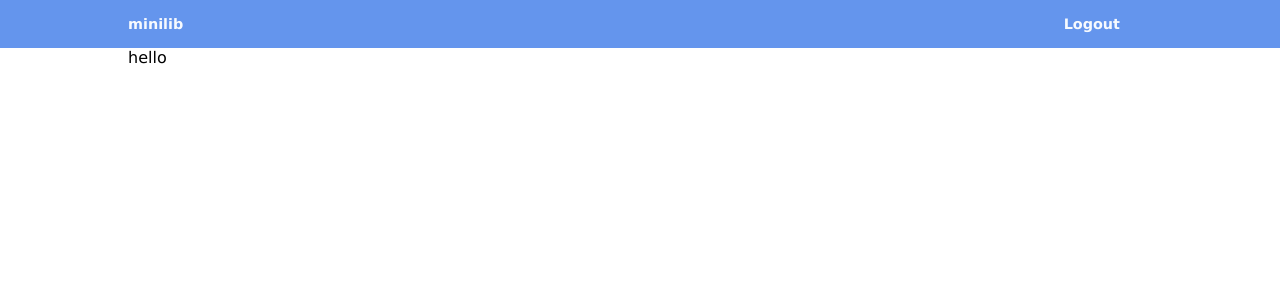
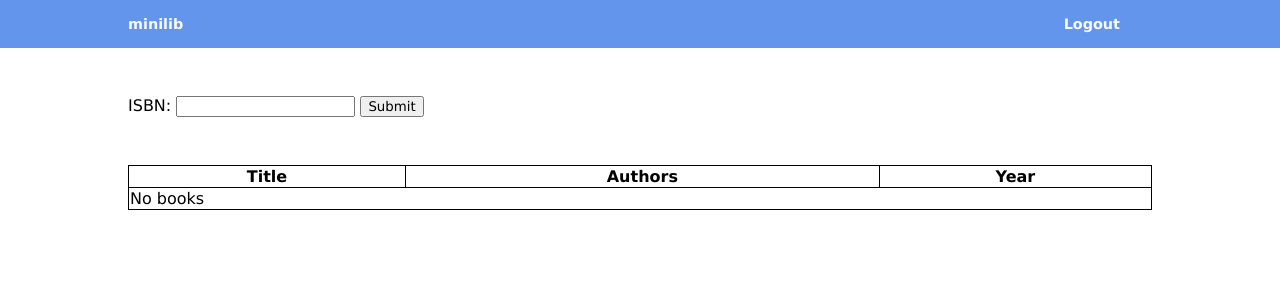
Before and after one commit to j9d/minilib, a Django app: page / in a window 1280 px wide. Shown: the top 308 px of the page. Run offline with Django 5.2, Linux system fonts and the light colour scheme; the visitor is signed in with stand-in values (Sample User, id 1); data that the repository does not hold is empty.

Commit message:
Add list views and functional form

```diff
--- a/core/templates/home.html
+++ b/core/templates/home.html
@@ -7,13 +7,43 @@
 <div>
     <form action="{% url 'logout' %}" method="POST">
         {% csrf_token %}
-    <button class="nav-button nav-text" type="submit">Logout</button>
-</form>
+        <button class="nav-button nav-text" type="submit">Logout</button>
+    </form>
 </div>
 {% endblock nav %}
 
 {% block content %}
-<div>
-    hello
+<div class="home-section">
+    <form hx-post="{% url 'add' %}" hx-target="#response-message" hx-target-error="#error-message" hx-swap="innerHTML">
+        <label>
+            ISBN:
+            <input name="isbn" />
+        </label>
+        <input type="submit" />
+    </form>
+    <div id="error-message"></div>
+    <div id="response-message"></div>
+</div>
+<div class="home-section">
+    <table class="book-list">
+        <tr>
+            <th>Title</th>
+            <th>Authors</th>
+            <th>Year</th>
+        </tr>
+        {% if books %}
+            {% for book in books %}
+                <tr>
+                    <td>{{ book.title }}</td>
+                    <td>{{ book.authors|join:", " }}</td>
+                    <td>{{ book.year }}</td>
+                </tr>
+            {% endfor %}
+        {% else %}
+        <tr>
+            <td colspan=3>No books</td>
+        </tr>
+        {% endif %}
+    </table>
 </div>
 {% endblock content %}
--- a/core/urls.py
+++ b/core/urls.py
@@ -3,6 +3,6 @@ from django.urls import path
 from .views import add, home
 
 urlpatterns = [
-    path("", home),
-    path("add/", add),
+    path("", home, name="home"),
+    path("add/", add, name="add"),
 ]
--- a/core/views.py
+++ b/core/views.py
@@ -1,6 +1,7 @@
 from typing import Any
 
 from django.contrib.auth.decorators import login_required
+from django.forms.models import model_to_dict
 from django.http import (
     HttpRequest,
     HttpResponseBadRequest,
@@ -16,7 +17,22 @@ from core.utils import search
 
 @login_required
 def home(request: HttpRequest):
-    return TemplateResponse(request, "home.html")
+    books: list[dict[str, Any]] = []
+    queryset = Book.objects.all().order_by("title").prefetch_related("authors")
+    for book in queryset:
+        book_dict = model_to_dict(book, fields=["title", "year", "authors"])
+        authors = book.authors.values_list("name", flat=True)
+        book_dict["authors"] = authors
+        books.append(book_dict)
+
+    context = {
+        "books": books,
+    }
+    return TemplateResponse(
+        request,
+        template="home.html",
+        context=context,
+    )
 
 
 @login_required
@@ -25,36 +41,34 @@ def add(request: HttpRequest):
         return HttpResponseNotAllowed(permitted_methods=["POST"])
 
     isbn = request.POST.get("isbn", None)
-    if isbn is None:
+    if not isbn:
         return HttpResponseBadRequest("ISBN is required")
 
     if Book.objects.filter(isbn=isbn).exists():
-        return HttpResponse(status=200)
+        return HttpResponse("Book already exists", status=200)
 
     book = search(isbn)
     if book is None:
-        return HttpResponseNotFound()
+        return HttpResponseNotFound("ISBN not found")
 
-    book_info: dict[str, Any] = book.get("docs", [])[0]
-
-    author_keys: list[str] = book_info.get("author_key", [])
-    author_names: list[str] = book_info.get("author_name", [])
+    author_keys: list[str] = book.get("author_key", [])
+    author_names: list[str] = book.get("author_name", [])
 
     authors: list[Author] = []
     for key, name in zip(author_keys, author_names):
-        existing_author = Author.objects.filter(author_key=key).first()
+        existing_author = Author.objects.filter(key=key).first()
         if existing_author:
             authors.append(existing_author)
         else:
-            authors.append(Author.objects.create(author_key=key, name=name))
+            authors.append(Author.objects.create(key=key, name=name))
 
-    publish_years: list[int] = book_info.get("publish_year", [])
+    publish_years: list[int] = book.get("publish_year", [])
     year: int | None = None
     if publish_years:
         year = min(publish_years)
 
-    title: str = book_info.get("title", "")
-    key: str = book_info.get("key", "")
+    title: str = book.get("title", "")
+    key: str = book.get("key", "")
 
     book = Book.objects.create(
         isbn=isbn,
@@ -65,4 +79,7 @@ def add(request: HttpRequest):
     for author in authors:
         book.authors.add(author)
 
-    return HttpResponse(status=201)
+    return HttpResponse(
+        f"Book '{title}' added successfully",
+        status=201,
+    )
--- a/static/core/styles.css
+++ b/static/core/styles.css
@@ -47,3 +47,25 @@ form {
     color: cornflowerblue;
 
 }
+
+.home-section {
+    margin-top: 3rem;
+    width: 100%;
+}
+
+table, th, td {
+    border: 1px solid black;
+    border-collapse: collapse;
+}
+
+table.book-list {
+    width: 100%;
+}
+
+#response-message {
+    color: green;
+}
+
+#error-message {
+    color: red;
+}
```
